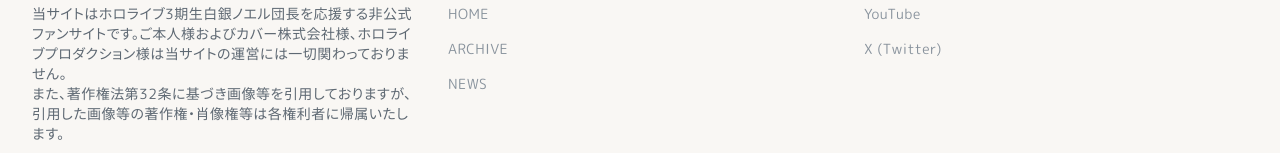
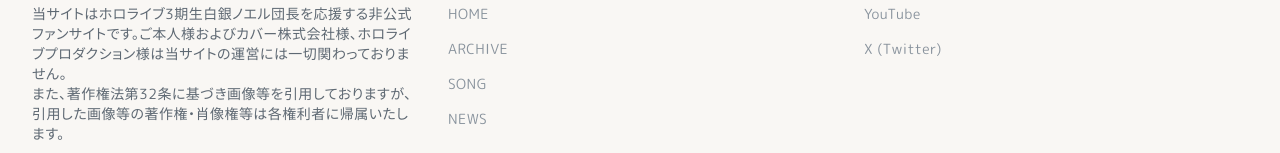
Before and after one commit to wtnb-yk/shirogane-holy-knights, a Next.js app in the folder frontend/: page / in a window 1280 px wide. Shown: the part 3219-3372 px from the top of the page. Built offline with nearby package versions, Linux system fonts and the light colour scheme; no server answers.

Commit message:
feat: add link to songs in the footer for improved navigation

```diff
--- a/frontend/src/components/footer/Footer.tsx
+++ b/frontend/src/components/footer/Footer.tsx
@@ -36,6 +36,11 @@ export function Footer() {
               <li>
                 <Link href="/videos" className="text-sm text-text-secondary hover:text-text-primary transition-colors">
                   ARCHIVE
+                </Link>
+              </li>
+              <li>
+                <Link href="/songs" className="text-sm text-text-secondary hover:text-text-primary transition-colors">
+                  SONG
                 </Link>
               </li>
               <li>
```
